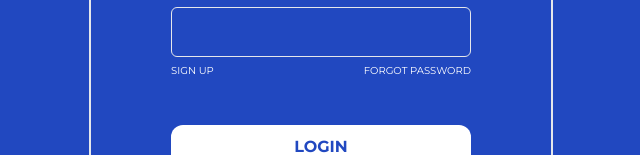
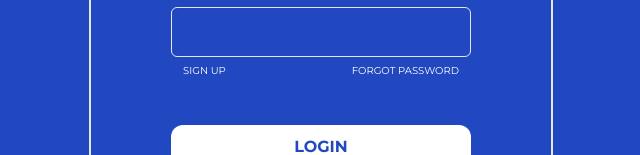
Before and after one commit to PedrooSilvaa/login-page-react, a React (Vite) app: page / in a window 1280 px wide. Shown: the part 464-619 px from the top of the page, without its empty margins (319-959 px from the left). Built offline with nearby package versions, Linux system fonts and the light colour scheme.

Commit message:
feat: change layout login and register

```diff
--- a/src/pages/login/username-password-modal.tsx
+++ b/src/pages/login/username-password-modal.tsx
@@ -21,7 +21,7 @@ export function UsernamePasswordModal(
                         <UserInput icon={<User className="size-8 text-white" />} title="USERNAME" type="text"></UserInput>
                         <UserInput icon={<Lock className="size-8 text-white" />} title="PASSWORD" type="password"></UserInput>
                     </div>
-                    <div className="flex justify-between p-0 m-0">
+                    <div className="flex justify-between px-3">
                         <button onClick={registerPage}>
                             <span className="text-white text-[10px] ">SIGN UP</span>
                         </button>
--- a/src/pages/register/user-register-modal.tsx
+++ b/src/pages/register/user-register-modal.tsx
@@ -20,7 +20,7 @@ export function UserRegister(
                 <UserInput icon={<Lock className="size-8 text-white"/>} title="PASSWORD" type="PASSWORD"/>
                 <UserInput icon={<Lock className="size-8 text-white"/>} title="CONFIRM PASSWORD" type="PASSWORD"/>
             </div>
-            <div className="flex justify-end">
+            <div className="flex justify-end px-3">
                 <button onClick={loginPage}>
                     <span className="text-white text-[10px] ">SIGN IN</span>
                 </button>
```
